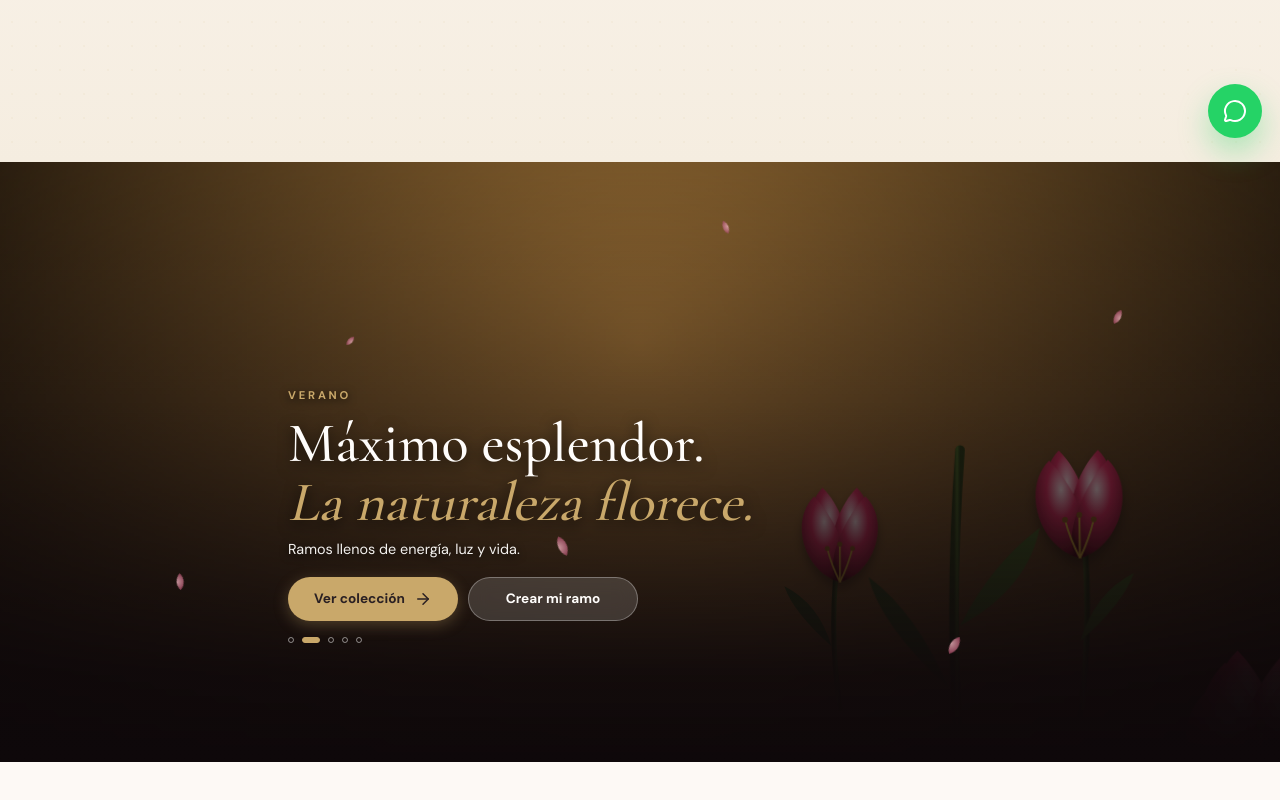
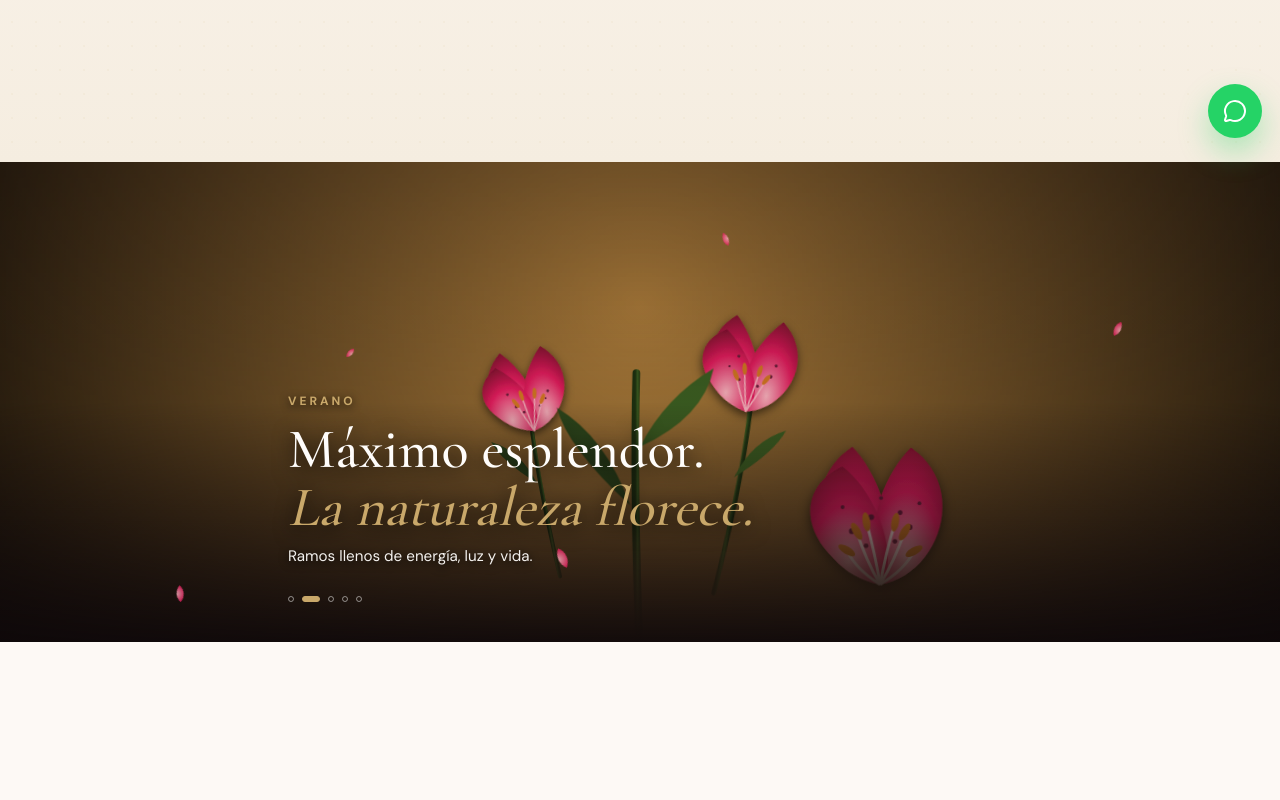
Before and after one commit to Enrique-designweb/aris-eternal-flowers, a Next.js app: page / in a window 1280 px wide. Shown: the part 638-1438 px from the top of the page. Built offline with nearby package versions, Linux system fonts and the light colour scheme.

Commit message:
Rediseño de lirios realistas y remocion de botones en banner

```diff
--- a/app/globals.css
+++ b/app/globals.css
@@ -1726,20 +1726,19 @@
   }
 }
 /* =========================================
-   CINEMATIC BANNER (Compacto y Centrado)
+   CINEMATIC BANNER (Artístico y Superpuesto)
    ========================================= */
 
 .cinematic-banner {
-  /* Altura reducida para que no sea un muro, sino una transición */
-  height: 65svh;
-  min-height: 480px;
+  /* Altura ajustada para ser compacto y cerrar el paso al catálogo */
+  height: 60svh;
+  min-height: 450px;
   max-height: 600px;
   overflow: hidden;
   position: relative;
   width: 100%;
   display: flex;
-  align-items: center;
-  justify-content: center;
+  align-items: flex-end; /* Texto hacia abajo */
 }
 
 .cinematic-bg {
@@ -1765,10 +1764,9 @@
 .cinematic-overlay {
   background: linear-gradient(
     to bottom,
-    rgba(14, 8, 10, 0.2) 0%,
-    rgba(14, 8, 10, 0.5) 40%,
-    rgba(14, 8, 10, 0.95) 85%,
-    rgba(14, 8, 10, 1) 100%
+    rgba(14, 8, 10, 0.3) 0%,
+    rgba(14, 8, 10, 0.1) 50%,
+    rgba(14, 8, 10, 0.95) 100%
   );
   inset: 0;
   pointer-events: none;
@@ -1786,7 +1784,7 @@
 }
 
 .cinematic-petal {
-  background: radial-gradient(circle at 30% 30%, #f0b5be, #a34a63 70%);
+  background: radial-gradient(circle at 30% 30%, #ffb6c1, #e81c5e 70%);
   border-radius: 150% 0 150% 0;
   opacity: 0;
   position: absolute;
@@ -1808,19 +1806,19 @@
   100% { transform: translate3d(80px, 110vh, 0) rotate(540deg); opacity: 0; }
 }
 
-/* --- JARDÍN DE LIRIOS (Llenando el fondo ajustado) --- */
+/* --- JARDÍN DE LIRIOS (Superpuesto) --- */
 .cinematic-flower-bg {
   position: absolute;
   inset: 0;
   width: 100%;
   height: 100%;
-  z-index: 1;
-  opacity: 0.95;
+  z-index: 1; /* Detrás del texto pero llenando todo */
+  opacity: 1;
   pointer-events: none;
   transition: all 2s ease-in-out;
-  /* Degradado inferior para integrar los tallos */
-  mask-image: linear-gradient(to top, transparent 0%, black 20%);
-  -webkit-mask-image: linear-gradient(to top, transparent 0%, black 20%);
+  /* Difuminado inferior para integrar los tallos */
+  mask-image: linear-gradient(to top, transparent 0%, black 25%);
+  -webkit-mask-image: linear-gradient(to top, transparent 0%, black 25%);
 }
 
 /* --- LAYOUT Y TEXTOS --- */
@@ -1830,13 +1828,12 @@
   display: flex;
   flex-direction: column;
   width: 100%;
-  padding-bottom: 30px; /* Menos espacio abajo */
-  padding-top: 40px; /* Para que el texto respire arriba */
+  padding-bottom: 20px; /* Cerca de la barra de abajo */
 }
 
 .cinematic-text-box {
   position: relative;
-  min-height: 200px; /* Reducido para encajar en el banner más bajo */
+  min-height: 170px; /* Ajustado para que no empuje el diseño */
   margin-bottom: 16px;
   display: flex;
   flex-direction: column;
@@ -1863,21 +1860,21 @@
 
 .cinematic-eyebrow {
   color: var(--color-gold);
-  font-size: 0.7rem;
+  font-size: 0.75rem;
   font-weight: 700;
   letter-spacing: 0.25em;
   text-transform: uppercase;
-  text-shadow: 0 2px 8px rgba(0,0,0,0.8);
+  text-shadow: 0 2px 8px rgba(0,0,0,0.9);
 }
 
 .cinematic-title {
   color: var(--color-white);
   font-family: var(--font-display);
-  font-size: clamp(2.2rem, 8vw, 3.5rem); /* Texto un poco más compacto */
+  font-size: clamp(2.4rem, 8vw, 3.5rem);
   font-weight: 500;
   line-height: 1.05;
   margin: 8px 0;
-  text-shadow: 0 4px 15px rgba(0,0,0,0.8);
+  text-shadow: 0 4px 20px rgba(0,0,0,0.9);
 }
 
 .cinematic-title em {
@@ -1887,54 +1884,18 @@
 
 .cinematic-desc {
   color: rgba(255, 253, 251, 0.95);
-  font-size: 0.9rem; /* Ligeramente más pequeño */
+  font-size: 0.95rem;
   line-height: 1.5;
-  max-width: 480px;
+  max-width: 400px;
   margin: 0 auto;
-  text-shadow: 0 2px 8px rgba(0,0,0,0.9);
-}
-
-.cinematic-actions {
-  display: flex;
-  flex-wrap: wrap;
-  justify-content: center;
-  gap: 10px; /* Botones más juntos */
-  position: relative;
-  z-index: 20;
-}
-
-.cinematic-actions .button {
-  min-height: 44px; /* Botones un poco más bajos para que no ocupen tanto */
-  font-size: 0.85rem;
-}
-
-.button-gold {
-  background: var(--color-gold);
-  color: var(--color-ink);
-  font-weight: 700;
-  box-shadow: 0 4px 15px rgba(201, 168, 106, 0.3);
-}
-.button-gold:hover {
-  background: #dbbd83;
-  transform: translateY(-2px);
-}
-
-.button-secondary-glass {
-  background: rgba(255, 255, 255, 0.15);
-  backdrop-filter: blur(10px);
-  border: 1px solid rgba(255, 255, 255, 0.3);
-  color: var(--color-white);
-}
-.button-secondary-glass:hover {
-  background: rgba(255, 255, 255, 0.25);
-  transform: translateY(-2px);
+  text-shadow: 0 2px 10px rgba(0,0,0,1);
 }
 
 .cinematic-dots {
   display: flex;
   justify-content: center;
   gap: 8px;
-  margin-top: 16px; /* Menos margen superior */
+  margin-top: 12px;
 }
 
 .cinematic-dot {
@@ -1956,35 +1917,22 @@
 
 /* --- ESCRITORIO --- */
 @media (min-width: 900px) {
-  .cinematic-banner {
-    height: 75svh; /* Un poco más alto en PC */
-  }
-
   .cinematic-content-layout {
     width: 55%;
-    padding-bottom: 0;
-    margin-right: auto;
+    padding-bottom: 40px;
   }
 
   .cinematic-text-box {
     text-align: left;
-    min-height: 240px;
+    min-height: 200px;
   }
 
   .cinematic-desc {
     margin: 0;
   }
 
-  .cinematic-actions {
-    justify-content: flex-start;
-  }
-
   .cinematic-dots {
     justify-content: flex-start;
-  }
-
-  .cinematic-flower-bg {
-    left: 25%;
   }
 }
 
@@ -2013,7 +1961,7 @@
   transform-origin: bottom center;
 }
 
-.leaf, .petal {
+.leaf, .petal, .flower-spots {
   opacity: 0;
   transition: all 1.5s ease-in-out;
   transform-origin: center;
@@ -2027,6 +1975,7 @@
 .season-0 .stem { stroke-dashoffset: 0; }
 .season-0 .leaf { opacity: 1; }
 .season-0 .petal { opacity: 1; transform: scale(1); }
+.season-0 .flower-spots { opacity: 1; }
 .season-0 .p-front { transform: scale(1) rotate(0deg); }
 .season-0 .p-back { transform: scale(1) rotate(0deg); }
 .season-0 .flower-center { opacity: 1; transform: scale(1); }
@@ -2035,6 +1984,7 @@
 .season-1 .stem { stroke-dashoffset: 0; }
 .season-1 .leaf { opacity: 1; transform: scale(1.02); }
 .season-1 .petal { opacity: 1; transform: scale(1.02); }
+.season-1 .flower-spots { opacity: 1; }
 .season-1 .flower-center { opacity: 1; }
 .season-1 .lily-center .flower-head { animation: wind-center 4s ease-in-out infinite alternate; }
 .season-1 .lily-left .flower-head { animation: wind-side 4s ease-in-out infinite alternate 0.5s; }
@@ -2053,6 +2003,7 @@
 .season-2 .stem { stroke-dashoffset: 0; stroke: #5c4028; }
 .season-2 .leaf { opacity: 1; fill: #8c5a2b; }
 .season-2 .petal { opacity: 1; transform: scale(0.95); fill: #b85c38; }
+.season-2 .flower-spots { opacity: 1; fill: #3b1b0e; }
 .season-2 .flower-center { opacity: 1; filter: sepia(1); }
 
 /* INVIERNO */
@@ -2060,12 +2011,14 @@
 .season-3 .lily-right .stem { transform: rotate(-12deg); }
 .season-3 .leaf { opacity: 0; transform: translateY(30px) rotate(45deg); }
 .season-3 .petal { opacity: 0; transform: translateY(80px) scale(0.4); }
+.season-3 .flower-spots { opacity: 0; }
 .season-3 .flower-center { opacity: 0; }
 
 /* ETERNO */
 .season-4 .stem { stroke-dashoffset: 0; stroke: var(--color-gold); transform: rotate(0deg); }
 .season-4 .leaf { opacity: 1; fill: var(--color-gold); }
 .season-4 .petal { opacity: 1; transform: scale(1.05); fill: url(#petalGold); }
+.season-4 .flower-spots { opacity: 0; }
 .season-4 .flower-center { opacity: 1; filter: brightness(1.5); }
 .season-4 .lily-center .flower-head { animation: glow-eternal 4s ease-in-out infinite alternate; }
 
--- a/components/blooming-flower.tsx
+++ b/components/blooming-flower.tsx
@@ -10,109 +10,147 @@
         preserveAspectRatio="xMidYMax meet"
       >
         <defs>
-          {/* Gradiente de luz para el tallo y hojas */}
           <linearGradient id="stemGrad" x1="0%" y1="0%" x2="100%" y2="0%">
             <stop offset="0%" stopColor="#1e3310" />
             <stop offset="50%" stopColor="#3d6122" />
             <stop offset="100%" stopColor="#1e3310" />
           </linearGradient>
 
-          {/* Gradiente de pétalos realista (Luz desde arriba) */}
-          <radialGradient id="petalGrad" cx="50%" cy="30%" r="70%">
-            <stop offset="0%" stopColor="#ffe6eb" /> {/* Brillo superior */}
-            <stop offset="40%" stopColor="#d92d5e" /> {/* Rosa vibrante */}
-            <stop offset="90%" stopColor="#730f28" /> {/* Sombra profunda */}
-            <stop offset="100%" stopColor="#420614" />
+          {/* Gradiente realista para los pétalos del lirio */}
+          <radialGradient id="petalGrad" cx="50%" cy="80%" r="80%">
+            <stop offset="0%" stopColor="#ffb6c1" /> {/* Rosa claro en la base */}
+            <stop offset="60%" stopColor="#e81c5e" /> {/* Rosa vibrante */}
+            <stop offset="100%" stopColor="#8c1133" /> {/* Borde más oscuro */}
           </radialGradient>
 
-          {/* Gradiente para el estado Eterno (Dorado) */}
-          <radialGradient id="petalGold" cx="50%" cy="30%" r="70%">
-            <stop offset="0%" stopColor="#ffffff" />
-            <stop offset="30%" stopColor="#fce38a" />
-            <stop offset="80%" stopColor="#c9a86a" />
-            <stop offset="100%" stopColor="#7a5c29" />
+          <radialGradient id="petalGold" cx="50%" cy="80%" r="80%">
+            <stop offset="0%" stopColor="#fff8d6" />
+            <stop offset="50%" stopColor="#f5c518" />
+            <stop offset="100%" stopColor="#c9a86a" />
           </radialGradient>
 
-          {/* Sombra suave para dar volumen (No es neón) */}
           <filter id="softShadow" x="-20%" y="-20%" width="140%" height="140%">
-            <feDropShadow dx="0" dy="8" stdDeviation="6" floodColor="#000" floodOpacity="0.4" />
+            <feDropShadow dx="0" dy="5" stdDeviation="6" floodColor="#000" floodOpacity="0.6" />
           </filter>
         </defs>
 
         {/* --- LIRIO IZQUIERDO --- */}
-        <g className="lily lily-left" transform="translate(150, 350) scale(0.7)">
-          <path className="stem" d="M0,150 Q-15,50 0,-50" stroke="url(#stemGrad)" strokeWidth="6" fill="none" strokeLinecap="round" />
+        <g className="lily lily-left" transform="translate(140, 280) scale(0.7) rotate(-10)">
+          <path className="stem" d="M0,220 Q-10,50 0,-50" stroke="url(#stemGrad)" strokeWidth="6" fill="none" strokeLinecap="round" />
           <path className="leaf" d="M-5,80 Q-50,40 -60,10 Q-20,30 -5,80" fill="#2e4a1c" />
           <g className="flower-head" transform="translate(0, -50)" filter="url(#softShadow)">
-            {/* Pétalos traseros */}
-            <path className="petal p-back" d="M0,0 C-30,-20 -50,-80 -20,-110 C10,-80 20,-20 0,0" fill="url(#petalGrad)" />
-            <path className="petal p-back" d="M0,0 C30,-20 50,-80 20,-110 C-10,-80 -20,-20 0,0" fill="url(#petalGrad)" />
-            {/* Pétalos frontales */}
-            <path className="petal p-front" d="M0,0 C-40,-10 -60,-70 -30,-100 C0,-70 20,-10 0,0" fill="url(#petalGrad)" />
-            <path className="petal p-front" d="M0,0 C40,-10 60,-70 30,-100 C0,-70 -20,-10 0,0" fill="url(#petalGrad)" />
+            {/* 6 Pétalos (3 traseros, 3 frontales) */}
+            <path className="petal p-back" d="M0,0 C-40,-20 -70,-80 -30,-120 C10,-80 20,-20 0,0" fill="url(#petalGrad)" />
+            <path className="petal p-back" d="M0,0 C40,-20 70,-80 30,-120 C-10,-80 -20,-20 0,0" fill="url(#petalGrad)" />
+            <path className="petal p-back" d="M0,0 C-50,-10 -80,-60 -40,-90 C0,-60 20,-10 0,0" fill="url(#petalGrad)" transform="rotate(180)" />
+
+            <path className="petal p-front" d="M0,0 C-50,-10 -80,-80 -30,-120 C10,-80 20,-10 0,0" fill="url(#petalGrad)" />
+            <path className="petal p-front" d="M0,0 C50,-10 80,-80 30,-120 C-10,-80 -20,-10 0,0" fill="url(#petalGrad)" />
+            <path className="petal p-front" d="M0,0 C-60,-20 -90,-70 -40,-100 C0,-70 20,-20 0,0" fill="url(#petalGrad)" transform="rotate(180)" />
+
+            {/* Puntos característicos del lirio */}
+            <g className="flower-spots" fill="#6d1f3a" opacity="0.6">
+              <circle cx="-10" cy="-30" r="2" />
+              <circle cx="-20" cy="-40" r="2.5" />
+              <circle cx="15" cy="-35" r="2" />
+              <circle cx="25" cy="-45" r="1.5" />
+              <circle cx="-30" cy="-60" r="2" />
+              <circle cx="30" cy="-55" r="2" />
+            </g>
+
             {/* Estambres */}
             <g className="flower-center">
-              <path d="M0,0 Q-10,-20 -15,-40" stroke="#d4af37" strokeWidth="2" fill="none" />
-              <circle cx="-15" cy="-40" r="3" fill="#8a5a1c" />
-              <path d="M0,0 Q10,-20 15,-40" stroke="#d4af37" strokeWidth="2" fill="none" />
-              <circle cx="15" cy="-40" r="3" fill="#8a5a1c" />
-              <path d="M0,0 Q0,-25 0,-45" stroke="#d4af37" strokeWidth="2" fill="none" />
-              <circle cx="0" cy="-45" r="3" fill="#8a5a1c" />
+              <path d="M0,0 Q-10,-20 -20,-45" stroke="#ffb6c1" strokeWidth="2" fill="none" />
+              <ellipse cx="-20" cy="-45" rx="3" ry="8" fill="#d97a24" transform="rotate(-30 -20 -45)" />
+
+              <path d="M0,0 Q10,-20 20,-45" stroke="#ffb6c1" strokeWidth="2" fill="none" />
+              <ellipse cx="20" cy="-45" rx="3" ry="8" fill="#d97a24" transform="rotate(30 20 -45)" />
+
+              <path d="M0,0 Q-5,-25 -10,-55" stroke="#ffb6c1" strokeWidth="2" fill="none" />
+              <ellipse cx="-10" cy="-55" rx="3" ry="8" fill="#d97a24" transform="rotate(-10 -10 -55)" />
+
+              <path d="M0,0 Q5,-25 10,-55" stroke="#ffb6c1" strokeWidth="2" fill="none" />
+              <ellipse cx="10" cy="-55" rx="3" ry="8" fill="#d97a24" transform="rotate(10 10 -55)" />
             </g>
           </g>
         </g>
 
         {/* --- LIRIO DERECHO --- */}
-        <g className="lily lily-right" transform="translate(350, 330) scale(0.8)">
-          <path className="stem" d="M0,170 Q15,50 0,-60" stroke="url(#stemGrad)" strokeWidth="6" fill="none" strokeLinecap="round" />
+        <g className="lily lily-right" transform="translate(360, 260) scale(0.8) rotate(10)">
+          <path className="stem" d="M0,240 Q15,50 0,-60" stroke="url(#stemGrad)" strokeWidth="6" fill="none" strokeLinecap="round" />
           <path className="leaf" d="M5,90 Q50,50 60,20 Q20,40 5,90" fill="#3d6122" />
           <g className="flower-head" transform="translate(0, -60)" filter="url(#softShadow)">
-            <path className="petal p-back" d="M0,0 C-30,-20 -50,-80 -20,-110 C10,-80 20,-20 0,0" fill="url(#petalGrad)" />
-            <path className="petal p-back" d="M0,0 C30,-20 50,-80 20,-110 C-10,-80 -20,-20 0,0" fill="url(#petalGrad)" />
-            <path className="petal p-front" d="M0,0 C-40,-10 -60,-70 -30,-100 C0,-70 20,-10 0,0" fill="url(#petalGrad)" />
-            <path className="petal p-front" d="M0,0 C40,-10 60,-70 30,-100 C0,-70 -20,-10 0,0" fill="url(#petalGrad)" />
+            <path className="petal p-back" d="M0,0 C-40,-20 -70,-80 -30,-120 C10,-80 20,-20 0,0" fill="url(#petalGrad)" />
+            <path className="petal p-back" d="M0,0 C40,-20 70,-80 30,-120 C-10,-80 -20,-20 0,0" fill="url(#petalGrad)" />
+            <path className="petal p-back" d="M0,0 C-50,-10 -80,-60 -40,-90 C0,-60 20,-10 0,0" fill="url(#petalGrad)" transform="rotate(180)" />
+            <path className="petal p-front" d="M0,0 C-50,-10 -80,-80 -30,-120 C10,-80 20,-10 0,0" fill="url(#petalGrad)" />
+            <path className="petal p-front" d="M0,0 C50,-10 80,-80 30,-120 C-10,-80 -20,-10 0,0" fill="url(#petalGrad)" />
+            <path className="petal p-front" d="M0,0 C-60,-20 -90,-70 -40,-100 C0,-70 20,-20 0,0" fill="url(#petalGrad)" transform="rotate(180)" />
+
+            <g className="flower-spots" fill="#6d1f3a" opacity="0.6">
+              <circle cx="10" cy="-35" r="2" /><circle cx="25" cy="-50" r="2.5" />
+              <circle cx="-15" cy="-40" r="2" /><circle cx="-30" cy="-55" r="1.5" />
+              <circle cx="30" cy="-65" r="2" /><circle cx="-20" cy="-70" r="2" />
+            </g>
+
             <g className="flower-center">
-              <path d="M0,0 Q-10,-20 -15,-40" stroke="#d4af37" strokeWidth="2" fill="none" />
-              <circle cx="-15" cy="-40" r="3" fill="#8a5a1c" />
-              <path d="M0,0 Q10,-20 15,-40" stroke="#d4af37" strokeWidth="2" fill="none" />
-              <circle cx="15" cy="-40" r="3" fill="#8a5a1c" />
-              <path d="M0,0 Q0,-25 0,-45" stroke="#d4af37" strokeWidth="2" fill="none" />
-              <circle cx="0" cy="-45" r="3" fill="#8a5a1c" />
+              <path d="M0,0 Q-10,-20 -20,-45" stroke="#ffb6c1" strokeWidth="2" fill="none" />
+              <ellipse cx="-20" cy="-45" rx="3" ry="8" fill="#d97a24" transform="rotate(-30 -20 -45)" />
+              <path d="M0,0 Q10,-20 20,-45" stroke="#ffb6c1" strokeWidth="2" fill="none" />
+              <ellipse cx="20" cy="-45" rx="3" ry="8" fill="#d97a24" transform="rotate(30 20 -45)" />
+              <path d="M0,0 Q-5,-25 -10,-55" stroke="#ffb6c1" strokeWidth="2" fill="none" />
+              <ellipse cx="-10" cy="-55" rx="3" ry="8" fill="#d97a24" transform="rotate(-10 -10 -55)" />
+              <path d="M0,0 Q5,-25 10,-55" stroke="#ffb6c1" strokeWidth="2" fill="none" />
+              <ellipse cx="10" cy="-55" rx="3" ry="8" fill="#d97a24" transform="rotate(10 10 -55)" />
             </g>
           </g>
         </g>
 
         {/* --- LIRIO CENTRAL (Protagonista) --- */}
-        <g className="lily lily-center" transform="translate(250, 320)">
-          <path className="stem" d="M0,180 Q-10,60 0,-80" stroke="url(#stemGrad)" strokeWidth="8" fill="none" strokeLinecap="round" />
-          <path className="leaf" d="M-5,120 Q-60,70 -70,30 Q-30,60 -5,120" fill="#2e4a1c" />
-          <path className="leaf" d="M5,70 Q60,40 70,-10 Q30,20 5,70" fill="#3d6122" />
+        <g className="lily lily-center" transform="translate(250, 220)">
+          <path className="stem" d="M0,300 Q-10,60 0,-80" stroke="url(#stemGrad)" strokeWidth="8" fill="none" strokeLinecap="round" />
+          <path className="leaf" d="M-5,140 Q-70,80 -80,40 Q-30,70 -5,140" fill="#2e4a1c" />
+          <path className="leaf" d="M5,80 Q70,50 80,0 Q30,30 5,80" fill="#3d6122" />
+
           <g className="flower-head" transform="translate(0, -80)" filter="url(#softShadow)">
-            {/* 6 Pétalos (3 traseros, 3 frontales) */}
-            <path className="petal p-back" d="M0,0 C-40,-20 -60,-90 -20,-130 C20,-90 30,-20 0,0" fill="url(#petalGrad)" />
-            <path className="petal p-back" d="M0,0 C40,-20 60,-90 20,-130 C-20,-90 -30,-20 0,0" fill="url(#petalGrad)" />
-            <path className="petal p-back" d="M0,0 C-50,-10 -70,-60 -30,-90 C10,-60 30,-10 0,0" fill="url(#petalGrad)" transform="rotate(180)" />
+            {/* 6 Pétalos Grandes */}
+            <path className="petal p-back" d="M0,0 C-40,-20 -80,-100 -30,-140 C10,-100 20,-20 0,0" fill="url(#petalGrad)" />
+            <path className="petal p-back" d="M0,0 C40,-20 80,-100 30,-140 C-10,-100 -20,-20 0,0" fill="url(#petalGrad)" />
+            <path className="petal p-back" d="M0,0 C-60,-10 -90,-80 -40,-110 C0,-80 20,-10 0,0" fill="url(#petalGrad)" transform="rotate(180)" />
 
-            <path className="petal p-front" d="M0,0 C-50,-10 -70,-80 -30,-120 C10,-80 30,-10 0,0" fill="url(#petalGrad)" />
-            <path className="petal p-front" d="M0,0 C50,-10 70,-80 30,-120 C-10,-80 -30,-10 0,0" fill="url(#petalGrad)" />
-            <path className="petal p-front" d="M0,0 C-60,-20 -80,-70 -40,-100 C0,-70 20,-20 0,0" fill="url(#petalGrad)" transform="rotate(180)" />
+            <path className="petal p-front" d="M0,0 C-60,-10 -90,-100 -30,-140 C10,-100 20,-10 0,0" fill="url(#petalGrad)" />
+            <path className="petal p-front" d="M0,0 C60,-10 90,-100 30,-140 C-10,-100 -20,-10 0,0" fill="url(#petalGrad)" />
+            <path className="petal p-front" d="M0,0 C-70,-20 -100,-90 -40,-120 C0,-90 20,-20 0,0" fill="url(#petalGrad)" transform="rotate(180)" />
 
-            {/* Estambres grandes y detallados */}
+            {/* Puntos del lirio (Puntillismo) */}
+            <g className="flower-spots" fill="#6d1f3a" opacity="0.5">
+              <circle cx="-15" cy="-40" r="2.5" /><circle cx="-30" cy="-55" r="3" />
+              <circle cx="15" cy="-45" r="2.5" /><circle cx="30" cy="-60" r="3" />
+              <circle cx="-40" cy="-80" r="2" /><circle cx="40" cy="-85" r="2" />
+              <circle cx="-10" cy="-70" r="3" /><circle cx="20" cy="-75" r="2.5" />
+              <circle cx="0" cy="-90" r="2" />
+            </g>
+
+            {/* Estambres Centrales (Polen naranja) */}
             <g className="flower-center">
-              <path d="M0,0 Q-15,-25 -25,-50" stroke="#f5c518" strokeWidth="3" fill="none" strokeLinecap="round" />
-              <ellipse cx="-25" cy="-50" rx="4" ry="6" fill="#b85c38" transform="rotate(-30 -25 -50)" />
+              {/* 6 Estambres */}
+              <path d="M0,0 Q-15,-25 -25,-55" stroke="#ffe4e1" strokeWidth="3" fill="none" />
+              <ellipse cx="-25" cy="-55" rx="4" ry="10" fill="#d97a24" transform="rotate(-30 -25 -55)" />
 
-              <path d="M0,0 Q15,-25 25,-50" stroke="#f5c518" strokeWidth="3" fill="none" strokeLinecap="round" />
-              <ellipse cx="25" cy="-50" rx="4" ry="6" fill="#b85c38" transform="rotate(30 25 -50)" />
+              <path d="M0,0 Q15,-25 25,-55" stroke="#ffe4e1" strokeWidth="3" fill="none" />
+              <ellipse cx="25" cy="-55" rx="4" ry="10" fill="#d97a24" transform="rotate(30 25 -55)" />
 
-              <path d="M0,0 Q-5,-30 -10,-60" stroke="#f5c518" strokeWidth="3" fill="none" strokeLinecap="round" />
-              <ellipse cx="-10" cy="-60" rx="4" ry="6" fill="#b85c38" transform="rotate(-10 -10 -60)" />
+              <path d="M0,0 Q-5,-30 -15,-65" stroke="#ffe4e1" strokeWidth="3" fill="none" />
+              <ellipse cx="-15" cy="-65" rx="4" ry="10" fill="#d97a24" transform="rotate(-10 -15 -65)" />
 
-              <path d="M0,0 Q5,-30 10,-60" stroke="#f5c518" strokeWidth="3" fill="none" strokeLinecap="round" />
-              <ellipse cx="10" cy="-60" rx="4" ry="6" fill="#b85c38" transform="rotate(10 10 -60)" />
+              <path d="M0,0 Q5,-30 15,-65" stroke="#ffe4e1" strokeWidth="3" fill="none" />
+              <ellipse cx="15" cy="-65" rx="4" ry="10" fill="#d97a24" transform="rotate(10 15 -65)" />
 
-              <path d="M0,0 Q0,-35 0,-70" stroke="#f5c518" strokeWidth="3" fill="none" strokeLinecap="round" />
-              <ellipse cx="0" cy="-70" rx="4" ry="6" fill="#b85c38" />
+              <path d="M0,0 Q-25,-15 -35,-35" stroke="#ffe4e1" strokeWidth="3" fill="none" />
+              <ellipse cx="-35" cy="-35" rx="4" ry="10" fill="#d97a24" transform="rotate(-60 -35 -35)" />
+
+              <path d="M0,0 Q25,-15 35,-35" stroke="#ffe4e1" strokeWidth="3" fill="none" />
+              <ellipse cx="35" cy="-35" rx="4" ry="10" fill="#d97a24" transform="rotate(60 35 -35)" />
             </g>
           </g>
         </g>
--- a/components/cinematic-banner.tsx
+++ b/components/cinematic-banner.tsx
@@ -1,8 +1,6 @@
 "use client";
 
 import { useEffect, useState } from "react";
-import { ArrowRight } from "lucide-react";
-import { CustomizerButton } from "./customizer";
 import { BloomingFlower } from "./blooming-flower";
 
 const SLIDES = [
@@ -19,7 +17,7 @@
   useEffect(() => {
     const interval = setInterval(() => {
       setCurrentSlide((prev) => (prev + 1) % SLIDES.length);
-    }, 4500); // 4.5 segundos por slide
+    }, 4500);
     return () => clearInterval(interval);
   }, []);
 
@@ -42,12 +40,12 @@
         ))}
       </div>
 
-      {/* FLOR EN EL FONDO (CENTRADA) */}
+      {/* FLOR EN EL FONDO */}
       <div className="cinematic-flower-bg">
         <BloomingFlower season={currentSlide} />
       </div>
 
-      {/* CONTENIDO */}
+      {/* CONTENIDO (Solo texto, sin botones) */}
       <div className="container cinematic-content-layout">
         <div className="cinematic-text-box">
           {SLIDES.map((slide, index) => (
@@ -65,16 +63,7 @@
           ))}
         </div>
 
-        <div className="cinematic-actions">
-          <a className="button button-gold" href="#coleccion">
-            Ver colección
-            <ArrowRight size={18} />
-          </a>
-          <CustomizerButton variant="secondary-glass">
-            Crear mi ramo
-          </CustomizerButton>
-        </div>
-
+        {/* Dots de navegación */}
         <div className="cinematic-dots">
           {SLIDES.map((_, index) => (
             <button
```
